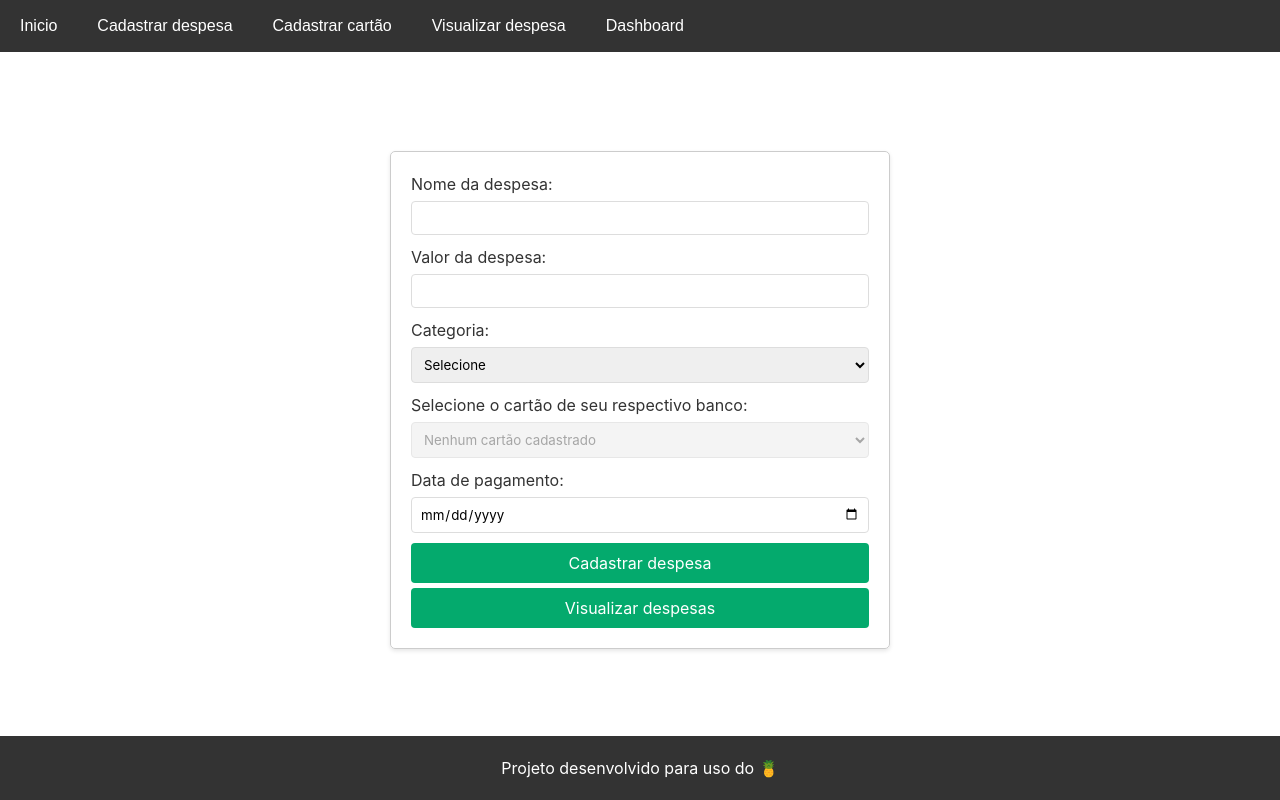
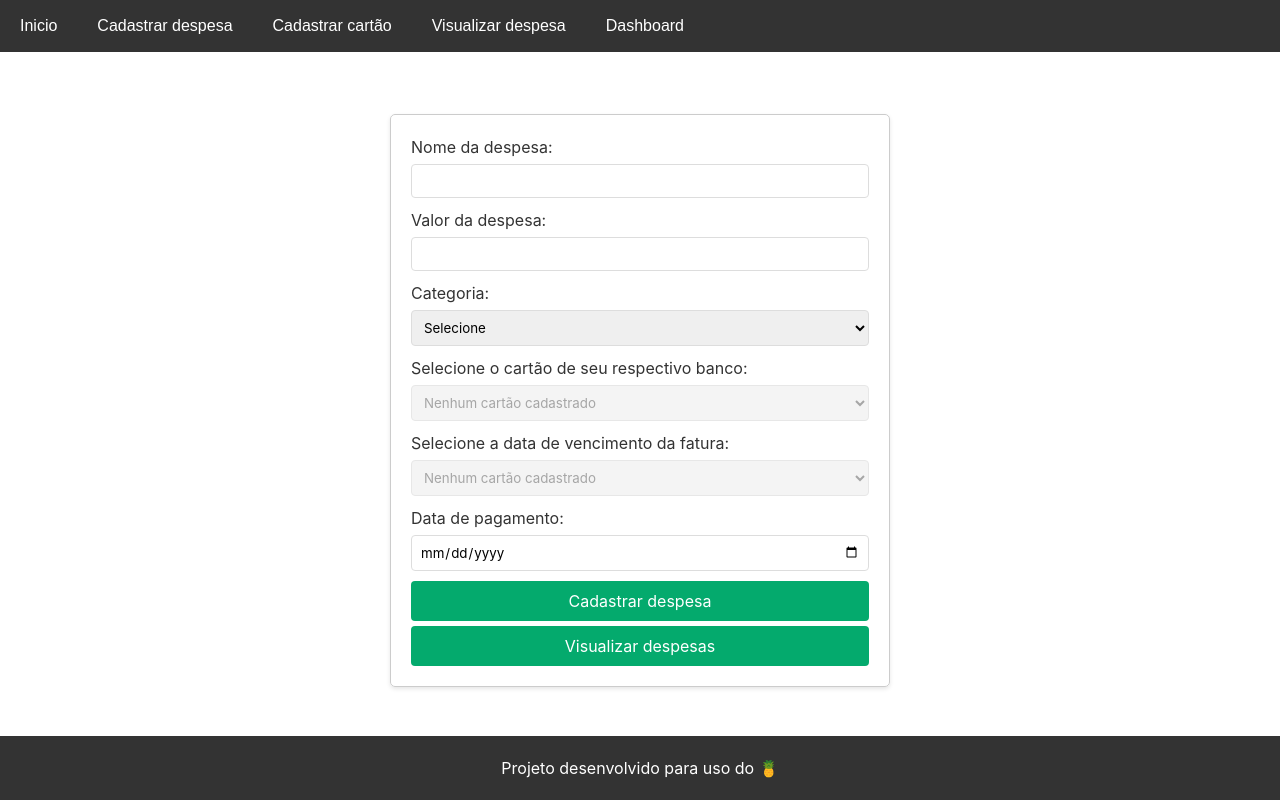
Before and after one commit to Eduardo-Granievicz/despesas-vue, a Vue app in the folder despesas/: page /cadastro in a window 1280 px wide. Built offline with nearby package versions, Linux system fonts and the light colour scheme.

Commit message:
feat: novo campo no formulario de cadastro

```diff
--- a/despesas/src/components/Modal.vue
+++ b/despesas/src/components/Modal.vue
@@ -52,6 +52,29 @@
           </option>
         </select>
 
+        <label for="dtVencimento" class="form-label"
+          >Selecione a data de vencimento da fatura:</label
+        >
+
+        <select
+          id="dtVencimento"
+          class="form-input"
+          v-model="dataVencimento"
+          :disabled="!counterStore.cartoes.length"
+        >
+          <option v-if="!counterStore.cartoes.length" value="">
+            Nenhum cartão cadastrado
+          </option>
+          <option value="">Selecione</option>
+          <option
+            v-for="cartoes in counterStore.cartoes"
+            :key="cartoes.id"
+            :value="formatarData(cartoes.dataVencimento)"
+          >
+            {{ formatarData(cartoes.dataVencimento) }}
+          </option>
+        </select>
+
         <label for="dataPagamento" class="form-label">Data de pagamento:</label>
         <input
           type="date"
@@ -81,6 +104,12 @@ const valorDespesa = ref("");
 const dataPagamento = ref("");
 const categoria = ref("");
 const banco = ref("");
+const dataVencimento = ref("");
+
+const formatarData = (data) => {
+  const opcoes = { year: "numeric", month: "long", day: "numeric" };
+  return new Date(data).toLocaleDateString("pt-BR", opcoes);
+};
 
 const cadastrarDespesa = (event) => {
   event.preventDefault();
@@ -92,6 +121,10 @@ const cadastrarDespesa = (event) => {
     categoria: categoria.value,
     banco: (banco.value =
       banco.value !== "" ? banco.value : "Sem cartão cadastrado"),
+    dataVencimento: (dataVencimento.value =
+      dataVencimento.value !== ""
+        ? dataVencimento.value
+        : "Sem cartão cadastrado"),
   });
 
   nomeDespesa.value = "";
@@ -99,6 +132,7 @@ const cadastrarDespesa = (event) => {
   dataPagamento.value = "";
   categoria.value = "";
   banco.value = "";
+  dataVencimento.value = "";
 };
 </script>
 <style>
```
